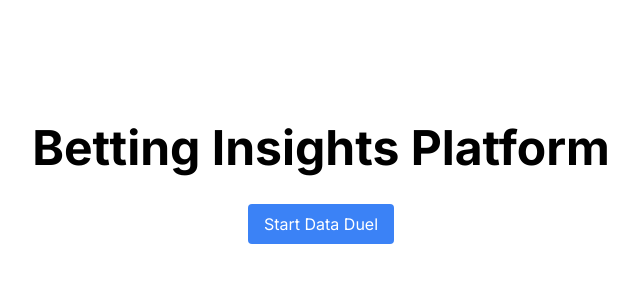
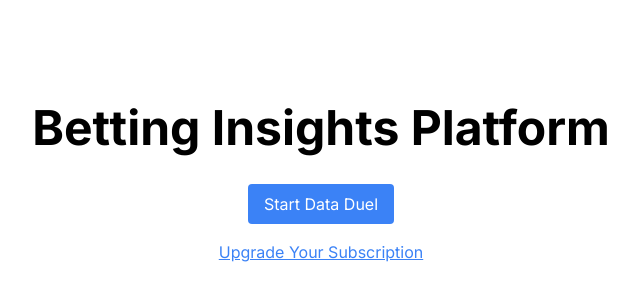
Before and after one commit to stevenahanson/verified, a Next.js app in the folder verified/: page / in a window 1280 px wide. Shown: the part 216-516 px from the top of the page, without its empty margins (319-959 px from the left). Built offline with nearby package versions, Linux system fonts and the light colour scheme.

Commit message:
add upgrade cta

```diff
--- a/verified/src/app/page.tsx
+++ b/verified/src/app/page.tsx
@@ -5,6 +5,7 @@ export default function Home() {
       <p className="bg-blue-500 text-white py-2 px-4 rounded">
         Start Data Duel
       </p>
+      <p className="mt-4 text-blue-500 underline">Upgrade Your Subscription</p>
     </div>
   );
 }
```
